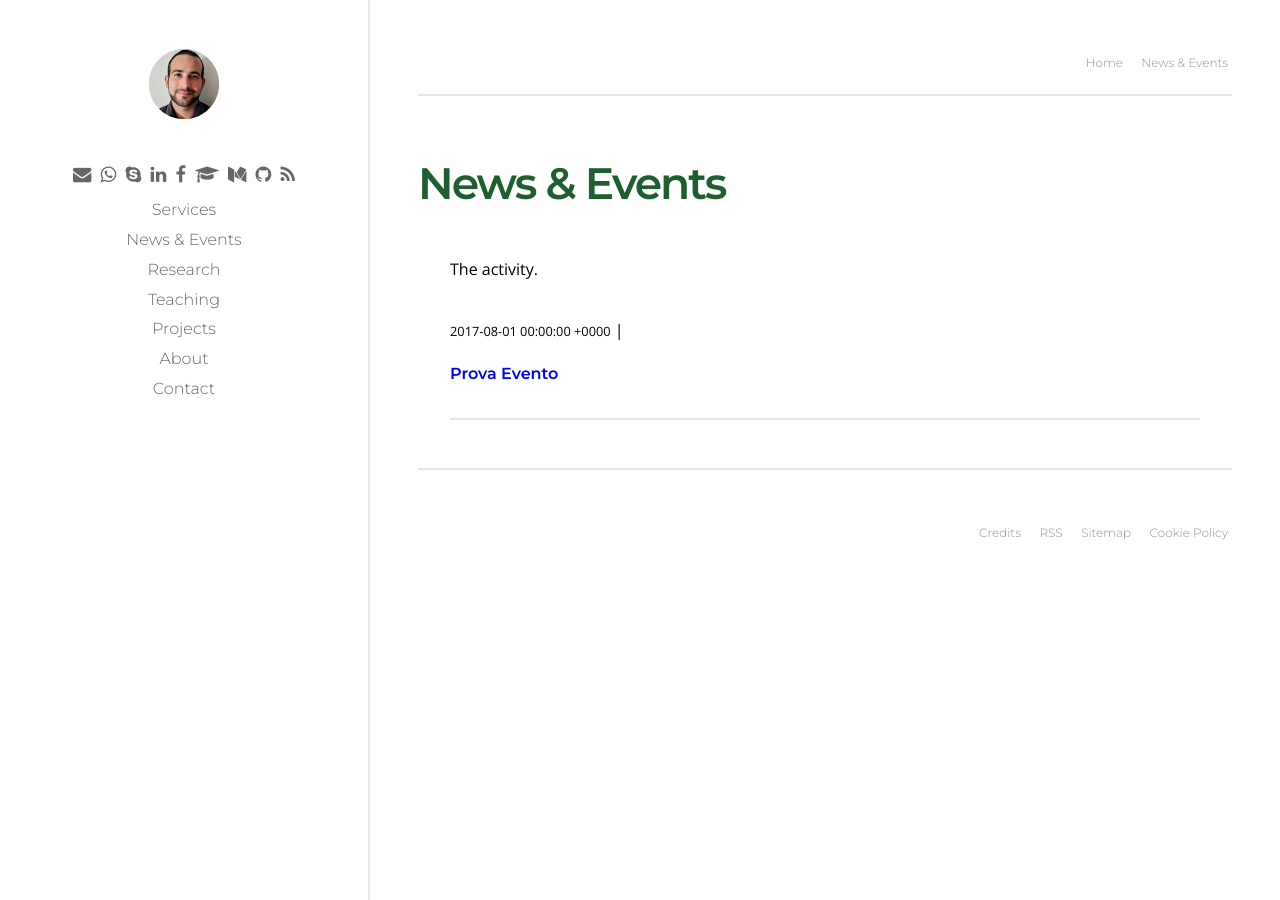
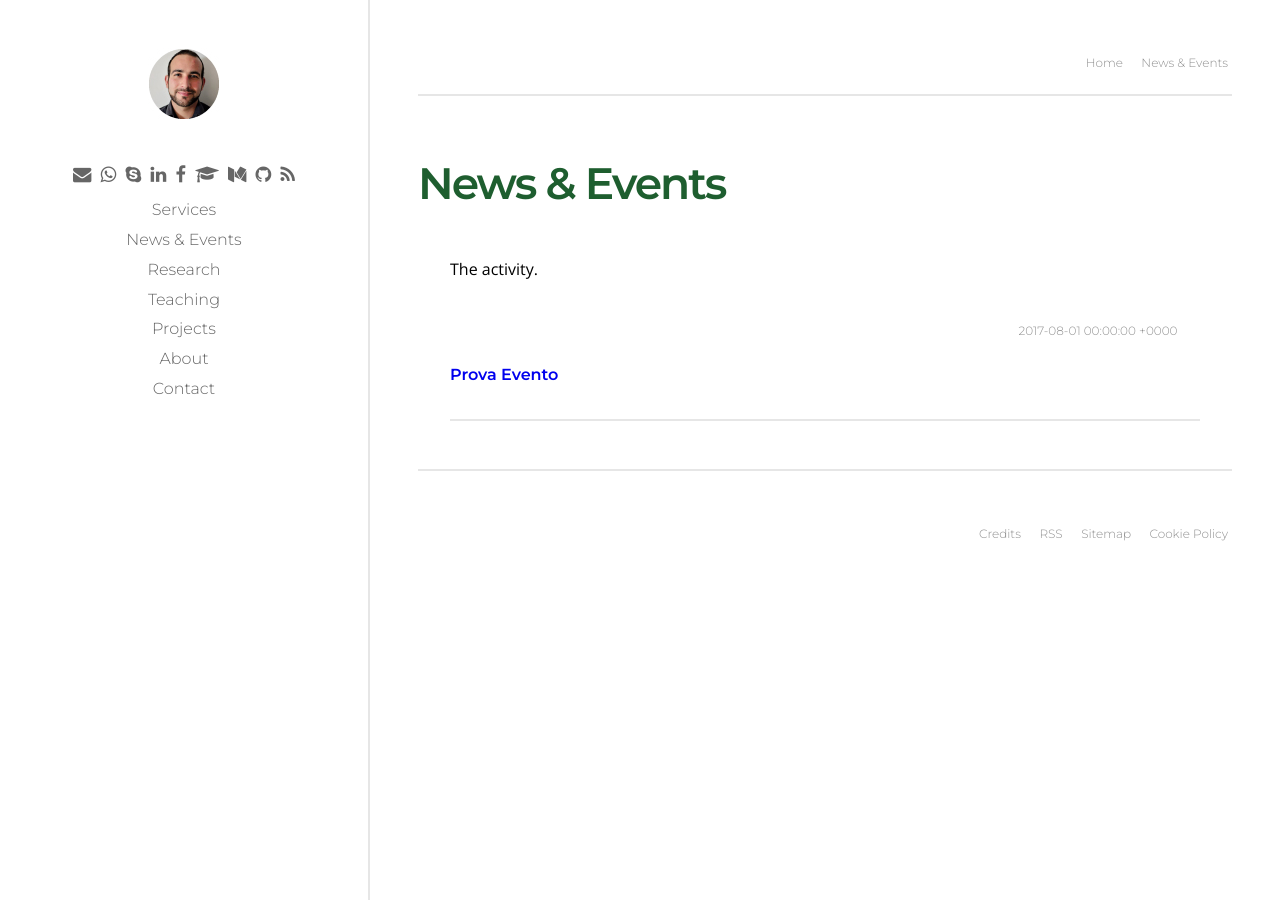
Before and after one commit to p-marco/p-marco.github.io, a Jekyll site: the page built from activity.md, in a window 1280 px wide. Built offline with Jekyll 4.4.1, drawn with Linux system fonts in a browser that asks for light colours; our own code applies the rules of GitHub Pages for plain Markdown files.

Commit message:
default layout test

```diff
--- a/_includes/collection.html
+++ b/_includes/collection.html
@@ -4,7 +4,14 @@
 {% for item in collection %}
 
 <li class="grid-item">
-<p><small> {{ item.date }}</small> | {{ item.author }} </p>
+<ul class="nav nav-items--page">
+  		<li class="nav-item--page link t-heading">
+    		{{ item.date }}
+    	</li>
+    	<li class="nav-item--page link t-heading">
+    		{{ item.author }}
+    	</li>
+  	</ul>
 <a href="{{ item.url }}">
         <p class="t-heading t-b--s">{{ item.title }}</p>
 </a>
@@ -12,10 +19,8 @@
 {% if item.keywords %}
 <ul class="nav nav-items--page">
   	{% for key in item.keywords %}
-  		<li class="nav-item--page link">
-    		<a href="{{base}}{{ item.link }}" class="t-heading {% if item.link == page.url %}active{% endif %}">
+  		<li class="nav-item--page link t-heading">
       		{{ key }}
-    		</a>
     	</li>
   	{% endfor %}
   	</ul>
```
